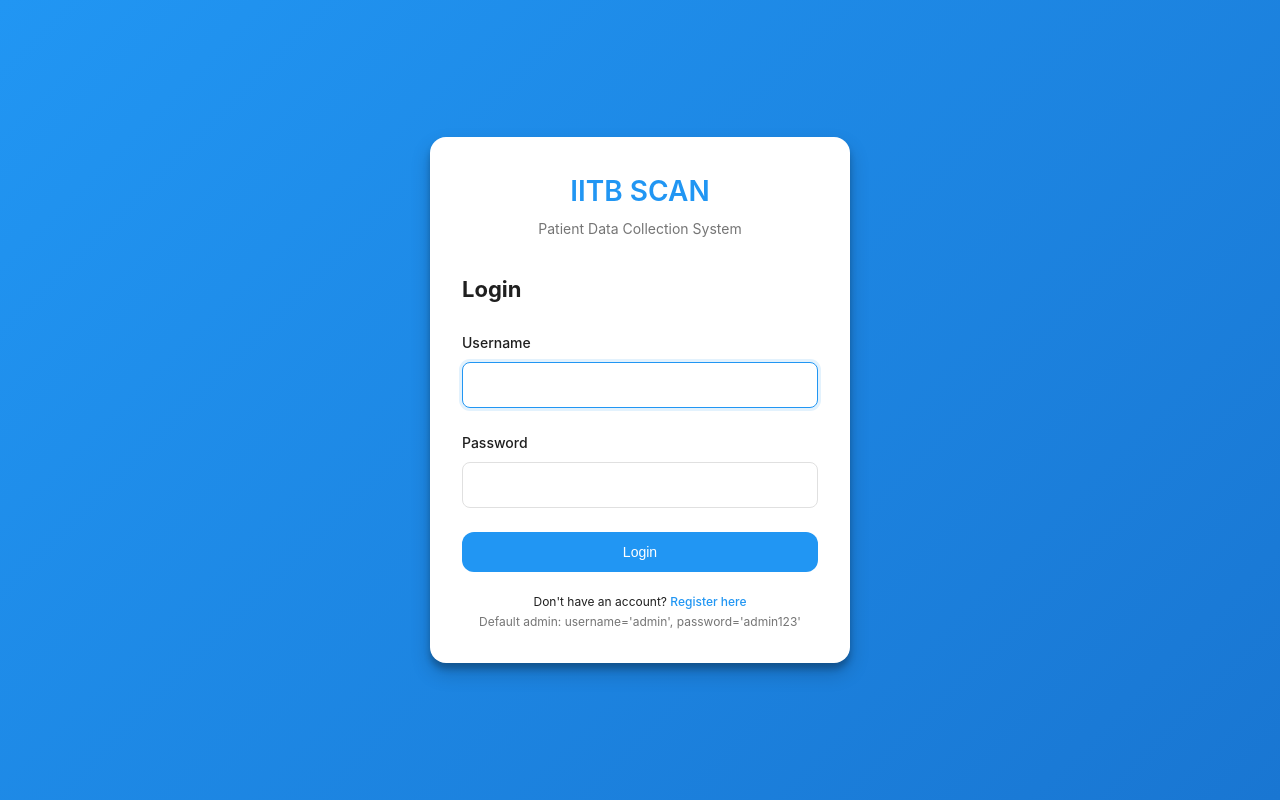
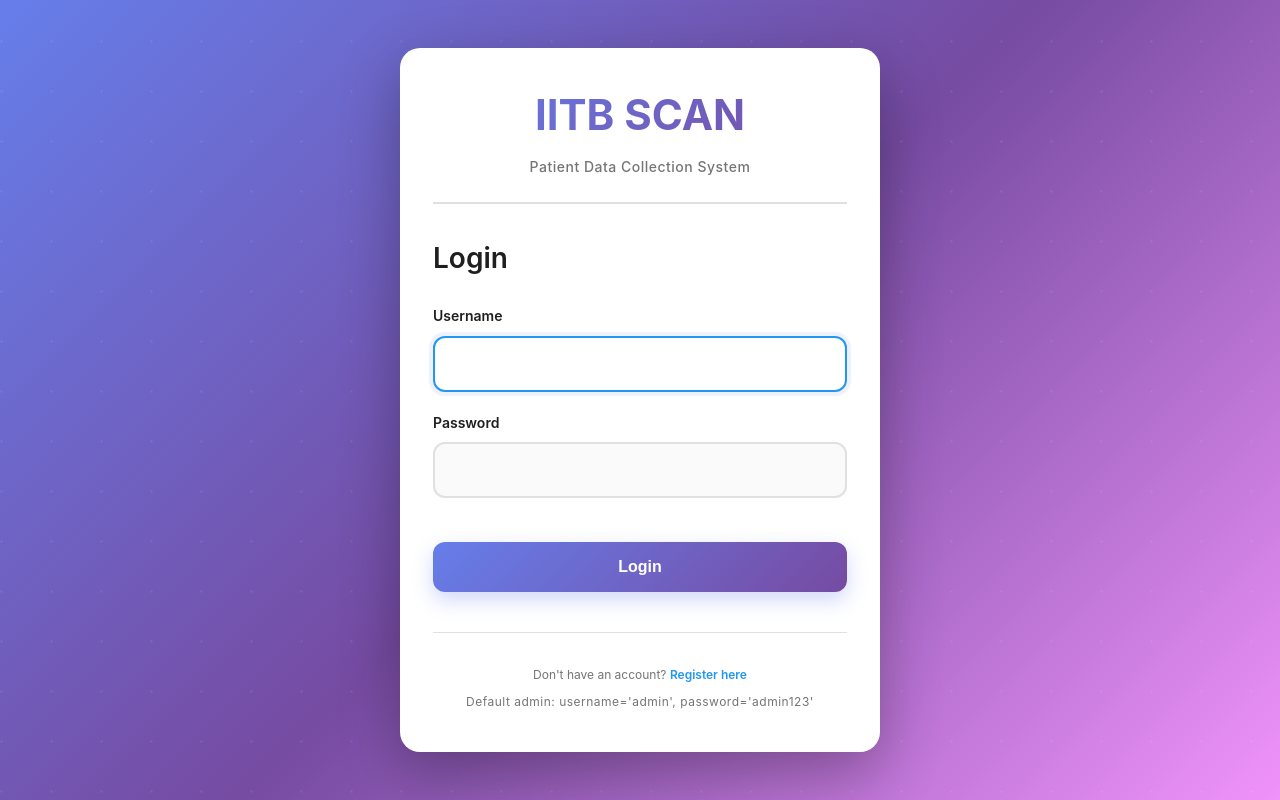
Before and after one commit to sahilJaiswal2002/PIS, a Flask app: a page that uses templates/base.html in a window 1280 px wide. Run offline with Flask 3, Linux system fonts and the light colour scheme.

Commit message:
Enhance login page with modern, attractive styling
cgen-68e6ab389d91423aae3f0967d5f357b3

```diff
--- a/static/css/style.css
+++ b/static/css/style.css
@@ -372,34 +372,76 @@ a:hover {
     align-items: center;
     justify-content: center;
     min-height: 100vh;
-    background: linear-gradient(135deg, var(--md-sys-color-primary) 0%, var(--md-sys-color-secondary) 100%);
+    background: linear-gradient(135deg, #667eea 0%, #764ba2 50%, #f093fb 100%);
+    background-attachment: fixed;
     padding: var(--md-sys-spacing-4);
+    position: relative;
+    overflow: hidden;
+}
+
+.auth-page-wrapper::before,
+.auth-container::before {
+    content: '';
+    position: absolute;
+    top: -50%;
+    right: -50%;
+    width: 200%;
+    height: 200%;
+    background: radial-gradient(circle, rgba(255, 255, 255, 0.1) 1px, transparent 1px);
+    background-size: 50px 50px;
+    animation: drift 20s linear infinite;
+}
+
+@keyframes drift {
+    0% { transform: translate(0, 0); }
+    100% { transform: translate(50px, 50px); }
 }
 
 .auth-card-wrapper,
 .auth-card {
     background: var(--md-sys-color-surface);
     padding: var(--md-sys-spacing-8);
-    border-radius: var(--md-sys-shape-corner-large);
-    box-shadow: var(--md-sys-shadow-3);
+    border-radius: 20px;
+    box-shadow: 0 20px 60px rgba(0, 0, 0, 0.3);
     width: 100%;
-    max-width: 420px;
+    max-width: 480px;
     display: flex;
     flex-direction: column;
+    position: relative;
+    z-index: 1;
+    backdrop-filter: blur(10px);
+    border: 1px solid rgba(255, 255, 255, 0.2);
+    animation: slideUp 0.6s ease-out;
+}
+
+@keyframes slideUp {
+    from {
+        opacity: 0;
+        transform: translateY(30px);
+    }
+    to {
+        opacity: 1;
+        transform: translateY(0);
+    }
 }
 
 .auth-card-header,
 .auth-header {
     text-align: center;
     margin-bottom: var(--md-sys-spacing-8);
+    padding-bottom: var(--md-sys-spacing-6);
+    border-bottom: 2px solid var(--md-sys-color-outline);
 }
 
 .auth-card-header h1,
 .auth-header h1 {
-    font-size: var(--md-sys-typescale-headline-medium-font-size);
-    color: var(--md-sys-color-primary);
-    margin-bottom: var(--md-sys-spacing-1);
-    font-weight: 600;
+    font-size: 42px;
+    font-weight: 700;
+    background: linear-gradient(135deg, #667eea 0%, #764ba2 100%);
+    -webkit-background-clip: text;
+    -webkit-text-fill-color: transparent;
+    background-clip: text;
+    margin-bottom: var(--md-sys-spacing-2);
 }
 
 .auth-card-header p,
@@ -407,36 +449,146 @@ a:hover {
     font-size: var(--md-sys-typescale-body-medium-font-size);
     color: var(--md-sys-color-on-surface-variant);
     margin: 0;
+    font-weight: 500;
+    letter-spacing: 0.5px;
 }
 
 .auth-form-container h2,
 .auth-form h2 {
-    font-size: var(--md-sys-typescale-title-large-font-size);
+    font-size: 28px;
+    font-weight: 600;
     margin-bottom: var(--md-sys-spacing-6);
     color: var(--md-sys-color-on-surface);
 }
 
+.auth-form {
+    display: flex;
+    flex-direction: column;
+}
+
+.auth-form .form-group {
+    margin-bottom: var(--md-sys-spacing-5);
+    animation: fadeInUp 0.6s ease-out forwards;
+    opacity: 0;
+}
+
+.auth-form .form-group:nth-child(1) { animation-delay: 0.1s; }
+.auth-form .form-group:nth-child(2) { animation-delay: 0.2s; }
+
+@keyframes fadeInUp {
+    from {
+        opacity: 0;
+        transform: translateY(10px);
+    }
+    to {
+        opacity: 1;
+        transform: translateY(0);
+    }
+}
+
+.auth-form .form-group label {
+    font-size: var(--md-sys-typescale-label-large-font-size);
+    font-weight: 600;
+    color: var(--md-sys-color-on-surface);
+    margin-bottom: var(--md-sys-spacing-2);
+    display: flex;
+    align-items: center;
+    gap: var(--md-sys-spacing-2);
+}
+
+.auth-form .form-group input {
+    padding: var(--md-sys-spacing-4) var(--md-sys-spacing-5);
+    border: 2px solid var(--md-sys-color-outline);
+    border-radius: 12px;
+    font-size: var(--md-sys-typescale-body-large-font-size);
+    background: var(--md-sys-color-background);
+    color: var(--md-sys-color-on-surface);
+    transition: all 0.3s ease;
+}
+
+.auth-form .form-group input:hover {
+    border-color: var(--md-sys-color-primary);
+    background: var(--md-sys-color-surface);
+}
+
+.auth-form .form-group input:focus {
+    outline: none;
+    border-color: var(--md-sys-color-primary);
+    box-shadow: 0 0 0 4px rgba(102, 126, 234, 0.1);
+    background: var(--md-sys-color-surface);
+}
+
+.auth-form .btn {
+    padding: var(--md-sys-spacing-4) var(--md-sys-spacing-6);
+    border-radius: 12px;
+    font-size: 16px;
+    font-weight: 600;
+    margin-top: var(--md-sys-spacing-6);
+    margin-bottom: var(--md-sys-spacing-4);
+    background: linear-gradient(135deg, #667eea 0%, #764ba2 100%);
+    color: white;
+    border: none;
+    cursor: pointer;
+    transition: all 0.3s ease;
+    box-shadow: 0 8px 20px rgba(102, 126, 234, 0.3);
+    animation: fadeInUp 0.6s ease-out 0.3s forwards;
+    opacity: 0;
+}
+
+.auth-form .btn:hover {
+    transform: translateY(-2px);
+    box-shadow: 0 12px 30px rgba(102, 126, 234, 0.4);
+}
+
+.auth-form .btn:active {
+    transform: translateY(0);
+    box-shadow: 0 6px 15px rgba(102, 126, 234, 0.3);
+}
+
 .auth-card-footer,
 .auth-footer {
-    margin-top: var(--md-sys-spacing-5);
+    margin-top: var(--md-sys-spacing-6);
+    padding-top: var(--md-sys-spacing-6);
+    border-top: 1px solid var(--md-sys-color-outline);
     text-align: center;
+}
+
+.auth-footer p {
     font-size: var(--md-sys-typescale-body-small-font-size);
+    color: var(--md-sys-color-on-surface-variant);
+    margin: var(--md-sys-spacing-2) 0;
 }
 
 .auth-card-footer a,
 .auth-footer a {
     color: var(--md-sys-color-primary);
-    font-weight: 500;
-}
-
-.auth-card-footer a:hover,
-.auth-footer a:hover {
-    text-decoration: underline;
-}
-
-.auth-form {
-    display: flex;
-    flex-direction: column;
+    font-weight: 600;
+    text-decoration: none;
+    transition: all 0.2s ease;
+    position: relative;
+}
+
+.auth-card-footer a::after,
+.auth-footer a::after {
+    content: '';
+    position: absolute;
+    bottom: -2px;
+    left: 0;
+    width: 0;
+    height: 2px;
+    background: linear-gradient(135deg, #667eea 0%, #764ba2 100%);
+    transition: width 0.3s ease;
+}
+
+.auth-card-footer a:hover::after,
+.auth-footer a:hover::after {
+    width: 100%;
+}
+
+.text-muted {
+    color: var(--md-sys-color-on-surface-variant) !important;
+    font-size: 12px;
+    letter-spacing: 0.5px;
 }
 
 /* ===== Admin Layout ===== */
```
